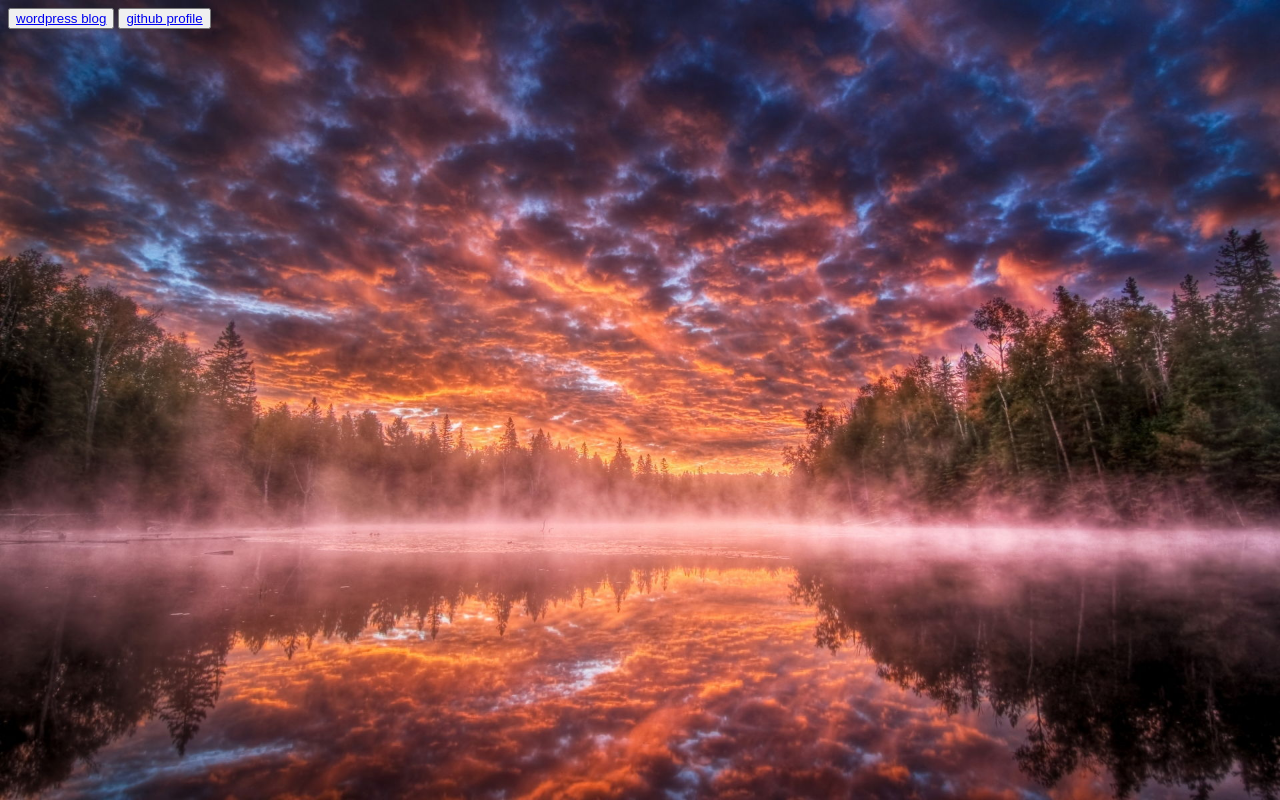
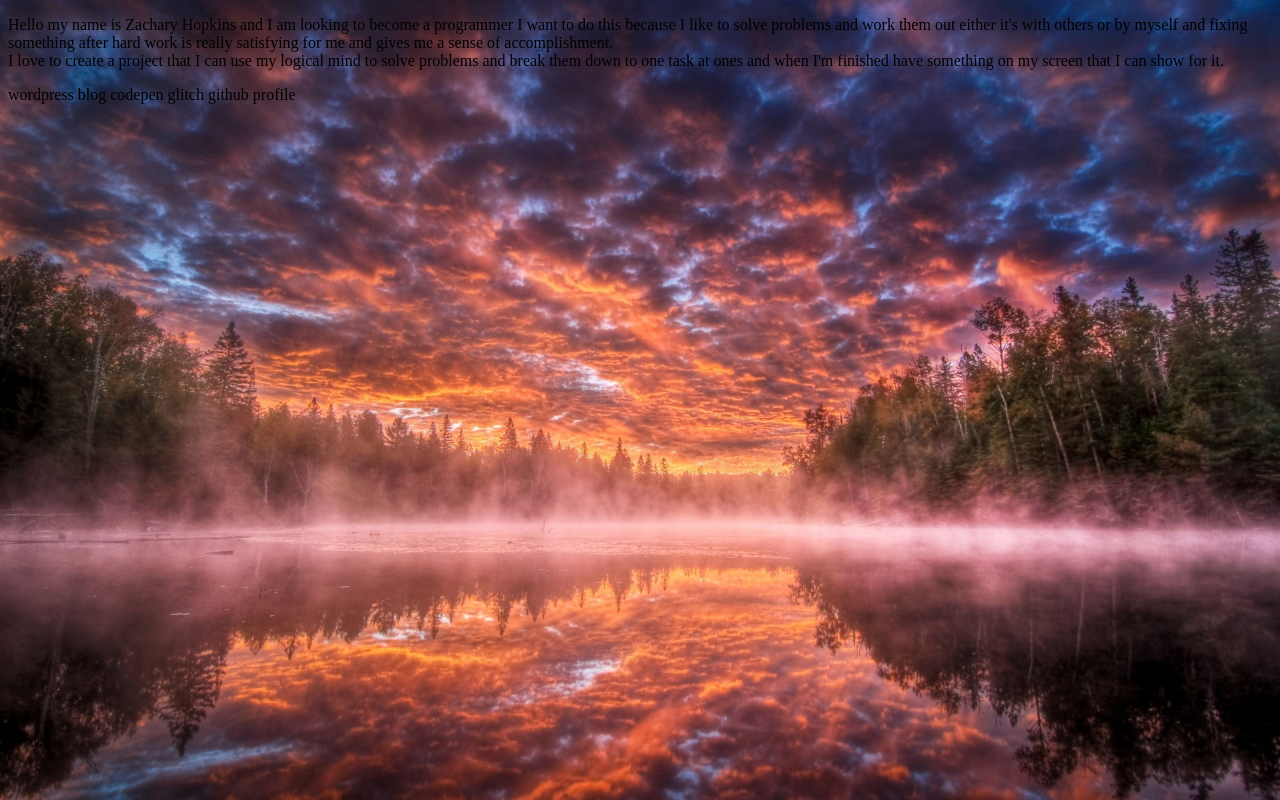
Before and after one commit to ZacharyH98/ZacharyH98.github.io, a plain HTML site: page index.html in a window 1280 px wide. Drawn offline with Linux system fonts and the light colour scheme.

Commit message:
fourth commit

```diff
--- a/index.html
+++ b/index.html
@@ -3,9 +3,14 @@
 <head>
 	<title>Zachary Hopkins</title>
 	<link rel="stylesheet" type="text/css" href="style.css">
+	<meta name="viewport" content="width=device-width, initial-scale=1, shrink-to-fit=no">
 </head>
 <body>
-	<button><a href="#">wordpress blog</a></button>
-	<button><a href="https://ZacharyH98.github.io">github profile</a></button>
+	<p>Hello my name is Zachary Hopkins and I am looking to become a programmer I want to do this because I like to solve problems and work them out either it's with others or by myself and fixing something after hard work is really satisfying for me and gives me a sense of accomplishment.
+<br >I love to create a project that I can use my logical mind to solve problems and break them down to one task at ones and when I'm finished have something on my screen that I can show for it. </p>
+	<button<a href="http://zach.wdan.uk/">wordpress blog</a></button>
+	<button<a href="https://codepen.io/dashboard/">codepen</a></button>
+	<button<a href="https://html-table-style.glitch.me">glitch</a></button>
+	<button<a href="https://ZacharyH98.github.io">github profile</a></button>
 </body>
 </html>
```
